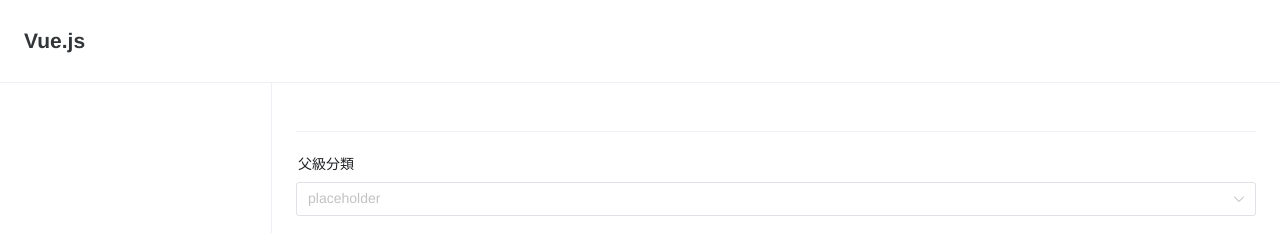
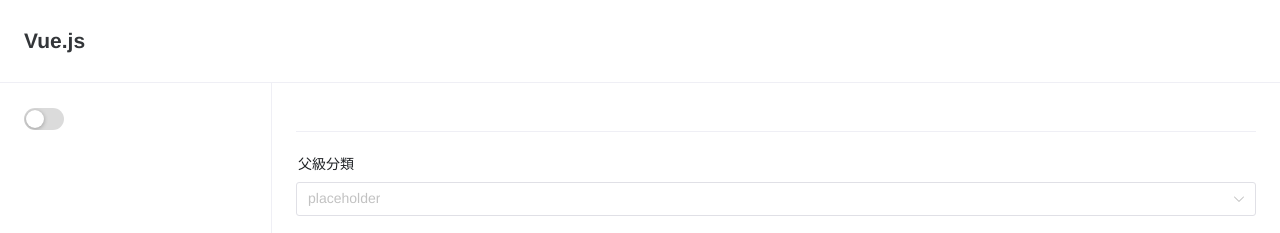
Before and after one commit to LunchBox/test001, a Vue app: page / in a window 1280 px wide. Shown: the top 233 px of the page. Built offline with nearby package versions, Linux system fonts and the light colour scheme.

Commit message:
add left menu

```diff
--- a/src/components/SiteMenus.vue
+++ b/src/components/SiteMenus.vue
@@ -1,20 +1,76 @@
 <template>
-	<ul>
+	<!-- <ul>
 		<li v-for="category in topLevelCategories" :key="category.name">
 			<a @click.prevent="setCurrentCategory(category)">
 				{{ category.name }} ({{ category.$children.length }})
 			</a>
 		</li>
-	</ul>
+	</ul> -->
+	<!-- <n-tree block-line :data="data" selectable /> -->
+
+	<n-space vertical>
+		<n-switch v-model:value="collapsed" />
+		<n-layout has-sider>
+			<n-layout-sider
+				bordered
+				collapse-mode="width"
+				:collapsed-width="64"
+				:width="240"
+				:collapsed="collapsed"
+				show-trigger
+				@collapse="collapsed = true"
+				@expand="collapsed = false"
+			>
+				<n-menu
+					:collapsed="collapsed"
+					:collapsed-width="64"
+					:collapsed-icon-size="22"
+					:options="data"
+					v-model:value="activeKey"
+				/>
+			</n-layout-sider>
+			<n-layout>
+				<span>内容</span>
+			</n-layout>
+		</n-layout>
+	</n-space>
 </template>
 
 <script setup>
-	import { topLevelCategories } from "../store/categories";
+	import { ref, computed, watch } from "vue";
+	import { NTree, NSpace, NLayout, NLayoutSider, NMenu, NSwitch } from "naive-ui";
+	import { findById, topLevelCategories } from "../store/categories";
 	import { currentCategory } from "../store/current";
 
 	function setCurrentCategory(category) {
 		currentCategory.value = category;
 	}
+
+	function getData(categories = []) {
+		return categories.map((cate) => {
+			const option = {
+				label: cate.name,
+				key: cate.id,
+			};
+
+			if (cate.$children && cate.$children.length > 0) {
+				option.children = getData(cate.$children);
+			}
+
+			return option;
+		});
+	}
+
+	const data = computed(() => {
+		return getData(topLevelCategories.value);
+	});
+
+	const activeKey = ref(null);
+	const collapsed = ref(false);
+
+	watch(activeKey, (newVal) => {
+		currentCategory.value = findById(newVal);
+	});
 </script>
 
 <style>
--- a/src/store/articles.js
+++ b/src/store/articles.js
@@ -62,7 +62,7 @@ function loadFromStorage() {
 		});
 	}
 
-	idCounter.value = window.localStorage.getItem("articles_counter") || 0;
+	idCounter.value = +window.localStorage.getItem("articles_counter");
 }
 
 loadFromStorage();
--- a/src/store/categories.js
+++ b/src/store/categories.js
@@ -63,7 +63,7 @@ function loadFromStorage() {
 		});
 	}
 
-	idCounter.value = window.localStorage.getItem("categories_counter") || 0;
+	idCounter.value = +window.localStorage.getItem("categories_counter") || 0;
 }
 
 loadFromStorage();
```
